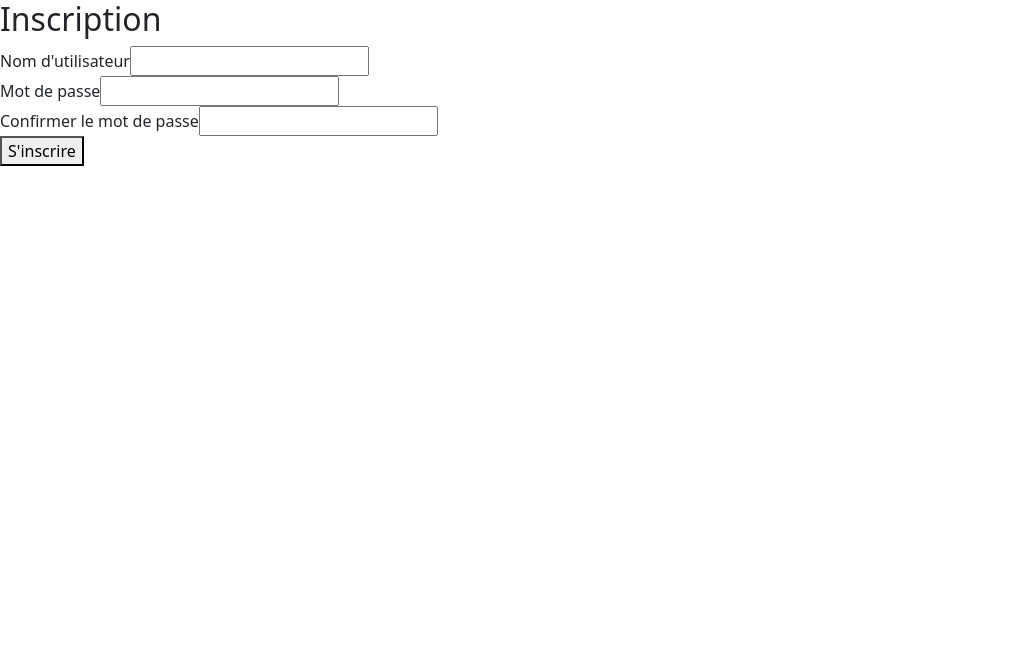
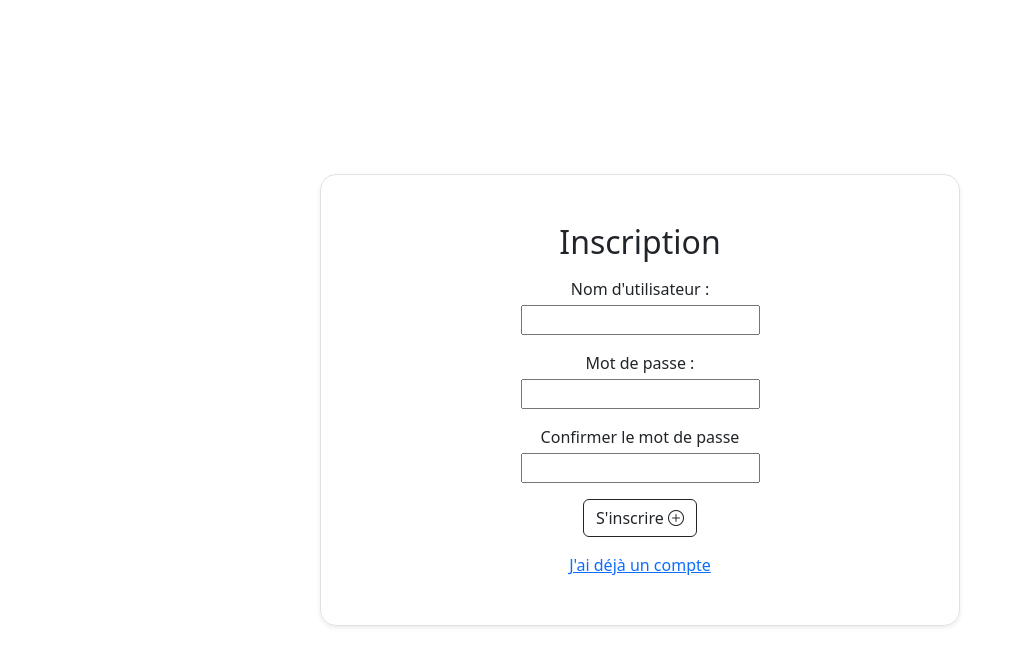
Before and after one commit to armanceau/TaskFlow, a Vue app in the folder frontend/my-app/: page /register in a window 1280 px wide. Shown: the top 666 px of the page, without its empty margins (0-1023 px from the left). Built offline with nearby package versions, Linux system fonts and the light colour scheme.

Commit message:
update front login/register

```diff
--- a/frontend/my-app/src/views/authentification/Login.vue
+++ b/frontend/my-app/src/views/authentification/Login.vue
@@ -1,19 +1,24 @@
 <template>
-    <div class="login-form">
+    <div class="w-100 h-100 d-flex align-items-center justify-content-center">
+        <div class="d-flex w-50 h-80 p-5 border align-items-center flex-column br-1 shadow-sm">
             <h2>Connexion</h2>
-      <a href="/register">Inscription</a>
-      <form @submit.prevent="login">
-        <div>
-          <label for="username">Nom d'utilisateur</label>
+            <form @submit.prevent="login" class="d-flex flex-column align-items-center gap-3 mt-2">
+                <div class="d-flex flex-column align-items-center gap-1">
+                    <label for="username">Nom d'utilisateur :</label>
                     <input v-model="username" id="username" type="text" required />
                 </div>
-        <div>
-          <label for="password">Mot de passe</label>
+                <div class="d-flex flex-column align-items-center gap-1">
+                    <label for="password">Mot de passe :</label>
                     <input v-model="password" id="password" type="password" required />
                 </div>
-        <button type="submit">Se connecter</button>
+                <button type="submit" class="btn btn-outline-dark">
+                    Se connecter
+                    <i class="bi bi-box-arrow-in-right"></i>
+                </button>
             </form>
             <p v-if="errorMessage" class="error">{{ errorMessage }}</p>
+            <a href="/register" class="mt-3">Je n'ai pas encore de compte</a>
+        </div>
     </div>
 </template>
 
--- a/frontend/my-app/src/views/authentification/Register.vue
+++ b/frontend/my-app/src/views/authentification/Register.vue
@@ -1,22 +1,28 @@
 <template>
-    <div class="register-form">
+    <div class="w-100 h-100 d-flex align-items-center justify-content-center">
+        <div class="d-flex w-50 h-80 p-5 border align-items-center flex-column br-1 shadow-sm">
             <h2>Inscription</h2>
-      <form @submit.prevent="register">
-        <div>
-          <label for="username">Nom d'utilisateur</label>
+            <form @submit.prevent="register" class="d-flex flex-column align-items-center gap-3 mt-2">
+                <div class="d-flex flex-column align-items-center gap-1">
+                    <label for="username">Nom d'utilisateur :</label>
                     <input v-model="username" id="username" type="text" required />
                 </div>
-        <div>
-          <label for="password">Mot de passe</label>
+                <div class="d-flex flex-column align-items-center gap-1">
+                    <label for="password">Mot de passe :</label>
                     <input v-model="password" id="password" type="password" required />
                 </div>
-        <div>
+                <div class="d-flex flex-column align-items-center gap-1">
                     <label for="confirmPassword">Confirmer le mot de passe</label>
                     <input v-model="confirmPassword" id="confirmPassword" type="password" required />
                 </div>
-        <button type="submit">S'inscrire</button>
+                <button type="submit" class="btn btn-outline-dark">
+                    S'inscrire
+                    <i class="bi bi-plus-circle"></i>
+                </button>
             </form>
             <p v-if="errorMessage" class="error">{{ errorMessage }}</p>
+            <a href="/register" class="mt-3">J'ai déjà un compte</a>
+        </div>
     </div>
 </template>
 
```
Lines whose indentation alone changed are shown as unchanged.
